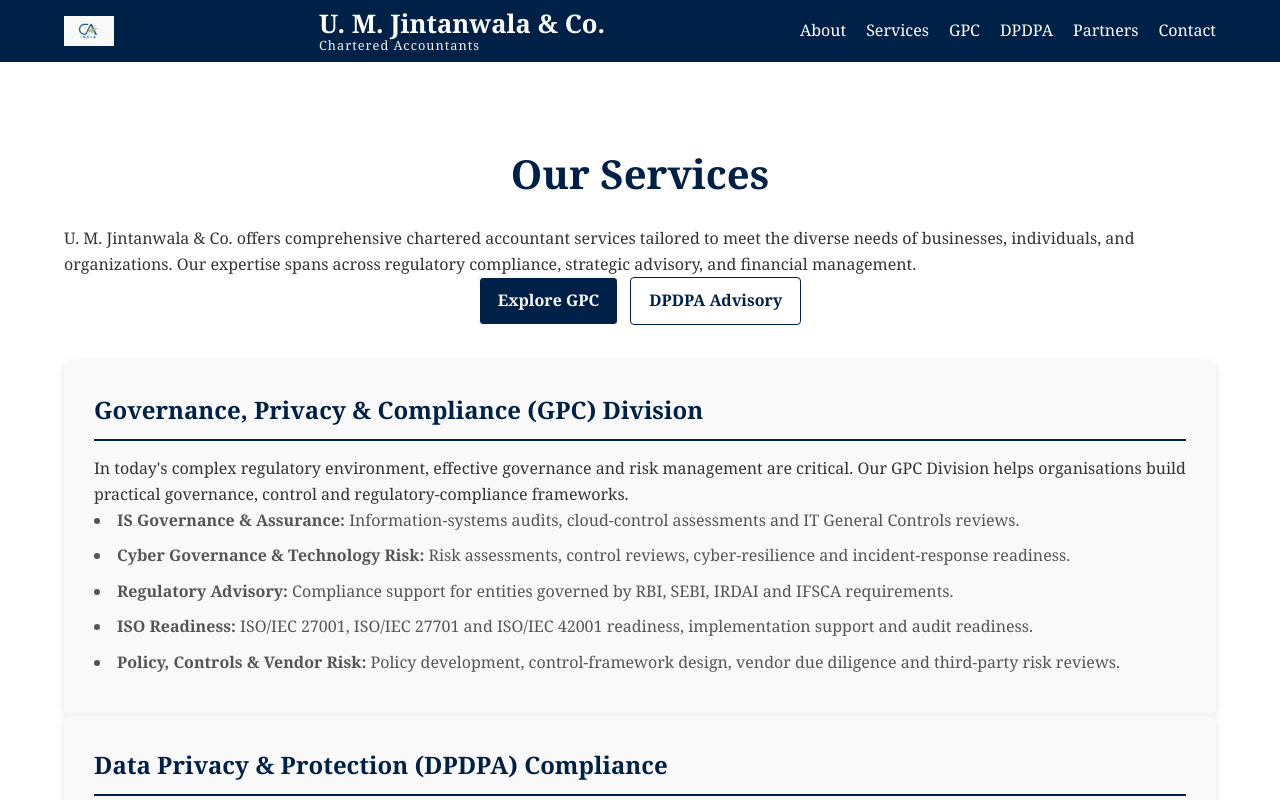
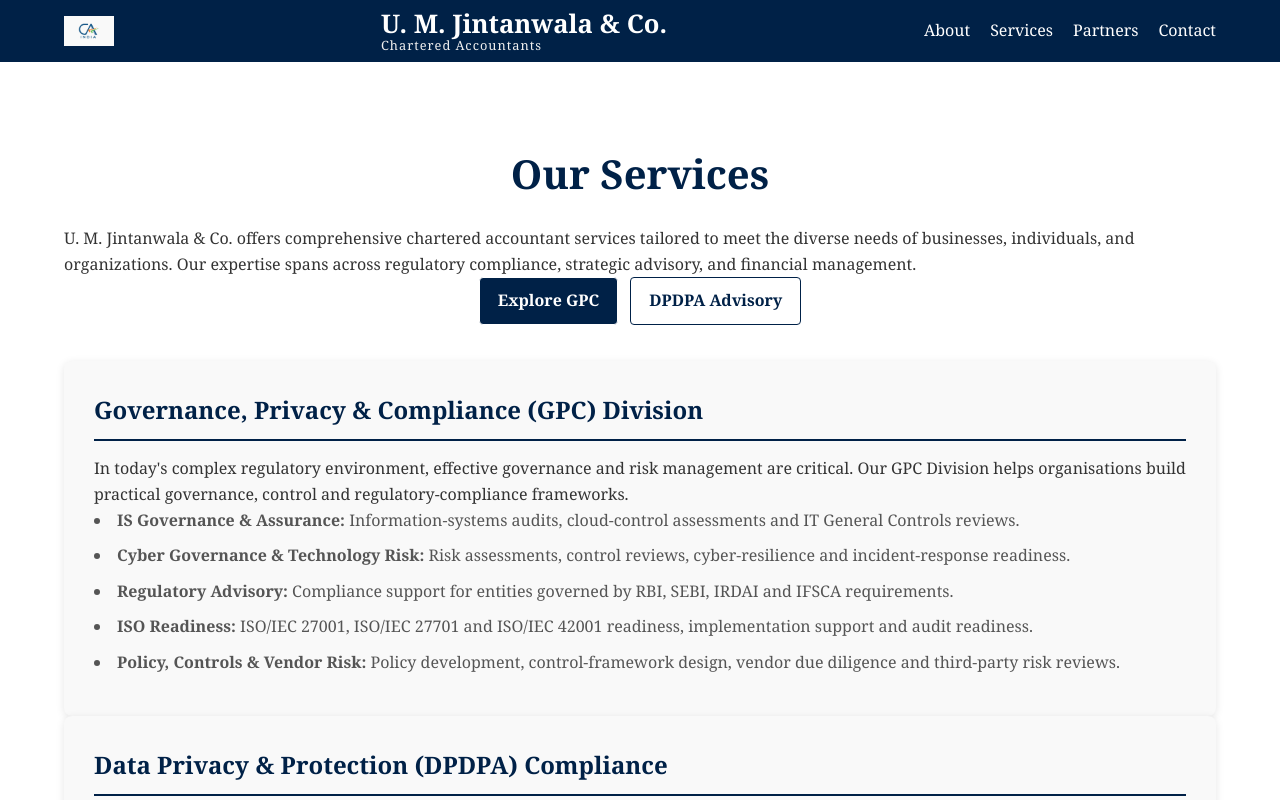
Before and after one commit to zujintanwala2/umjintanwala-site, a plain HTML site: page services.html in a window 1280 px wide. Shown: the top 800 px of the page. Drawn offline with Linux system fonts and the light colour scheme.

Commit message:
Keep GPC and DPDPA access on services page buttons only

```diff
--- a/services.html
+++ b/services.html
@@ -28,8 +28,6 @@
                 <ul class="nav-links">
                     <li><a href="index.html#about">About</a></li>
                     <li><a href="services.html">Services</a></li>
-                    <li><a href="GPC.html">GPC</a></li>
-                    <li><a href="dpdpa/">DPDPA</a></li>
                     <li><a href="partners.html">Partners</a></li>
                     <li><a href="index.html#contact">Contact</a></li>
                 </ul>
```
